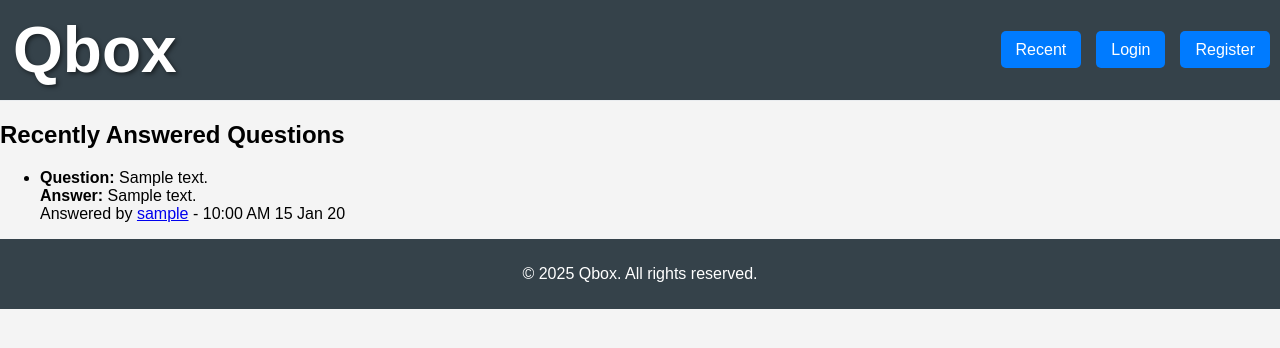
After one commit to VertyyBird/qbox, a Flask app: page /feed in a window 1280 px wide. The commit adds this page. Shown: the top 348 px of the page. Run offline with Flask 3, Linux system fonts and the light colour scheme; tables that the repository leaves empty hold one stand-in row (values such as "Sample post").

Commit message:
Create public feed of answers

```diff
--- a/app.py
+++ b/app.py
@@ -52,6 +52,12 @@ def time_since(dt):
 @app.route('/')
 def home():
     return render_template('index.html', current_user=current_user)
+
+@app.route('/feed')
+def feed():
+    """Public feed showing recent answers."""
+    answers = Answer.query.order_by(Answer.created_at.desc()).all()
+    return render_template('feed.html', answers=answers)
 
 @app.route('/register', methods=['GET', 'POST'])
 def register():
--- /dev/null
+++ b/templates/feed.html
@@ -0,0 +1,18 @@
+{% extends 'base.html' %}
+{% block title %}Recent Answers - Qbox{% endblock %}
+{% block og_title %}Recent Answers - Qbox{% endblock %}
+{% block og_description %}Latest answered questions on Qbox.{% endblock %}
+{% block og_type %}website{% endblock %}
+{% block content %}
+    <h2>Recently Answered Questions</h2>
+    <ul>
+        {% for answer in answers %}
+            <li>
+                <strong>Question:</strong> {{ answer.question.question_text }}<br>
+                <strong>Answer:</strong> {{ answer.answer_text }}<br>
+                Answered by <a href="{{ url_for('profile', username=answer.author.username) }}">{{ answer.author.username }}</a>
+                - {{ answer.created_at|time_since }}
+            </li>
+        {% endfor %}
+    </ul>
+{% endblock %}
--- a/templates/header.html
+++ b/templates/header.html
@@ -5,13 +5,14 @@
         </div>
         <nav>
             <ul>
+                <li><a class="btn" href="{{ url_for('feed') }}">Recent</a></li>
                 {% if current_user.is_authenticated %}
-                    <li><a class="btn" href="{{ url_for('profile', username=current_user.username) }}">Profile</a></li>
-                    <li><a class="btn" href="{{ url_for('dashboard') }}">Dashboard</a></li>
-                    <li><a class="btn" href="{{ url_for('logout') }}">Logout</a></li>
+                <li><a class="btn" href="{{ url_for('profile', username=current_user.username) }}">Profile</a></li>
+                <li><a class="btn" href="{{ url_for('dashboard') }}">Dashboard</a></li>
+                <li><a class="btn" href="{{ url_for('logout') }}">Logout</a></li>
                 {% else %}
-                    <li><a class="btn" href="{{ url_for('login') }}">Login</a></li>
-                    <li><a class="btn" href="{{ url_for('register') }}">Register</a></li>
+                <li><a class="btn" href="{{ url_for('login') }}">Login</a></li>
+                <li><a class="btn" href="{{ url_for('register') }}">Register</a></li>
                 {% endif %}
             </ul>
         </nav>
```
